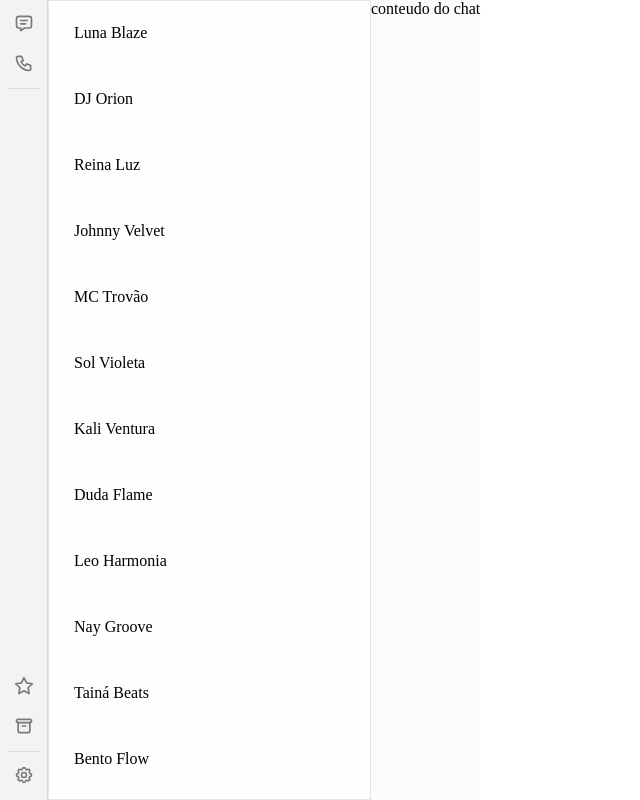
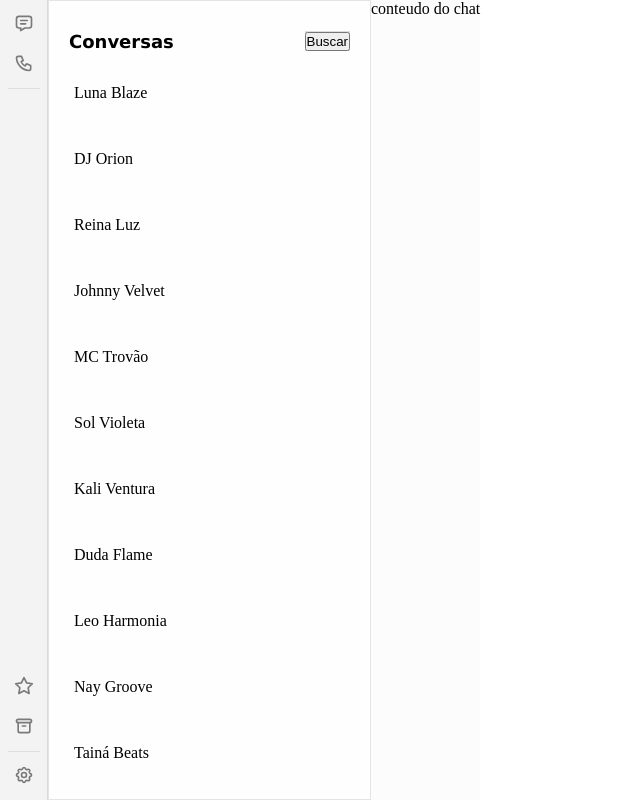
Before and after one commit to saulotarsobc/whatsclone, a Next.js app: page /chats in a window 1280 px wide. Shown: the whole page, without its empty margins (0-640 px from the left). Built offline with nearby package versions, Linux system fonts and the light colour scheme.

Commit message:
"use client";

```diff
--- a/src/app/(private)/archives/page.tsx
+++ b/src/app/(private)/archives/page.tsx
@@ -1,3 +1,4 @@
+"use client";
 import Side from "@/components/AsideContainer";
 import ContentContainer from "@/components/ContentContainer";
 import style from "./page.module.css";
--- a/src/app/(private)/calls/page.tsx
+++ b/src/app/(private)/calls/page.tsx
@@ -1,3 +1,4 @@
+"use client";
 import Side from "@/components/AsideContainer";
 import ContentContainer from "@/components/ContentContainer";
 import style from "./page.module.css";
--- /dev/null
+++ b/src/app/(private)/chats/components/ChatHeader/index.tsx
@@ -0,0 +1,18 @@
+"use client";
+import style from "./style.module.css";
+interface ChatHeaderProps {
+  onSearch: () => void;
+}
+
+const ChatHeader = ({ onSearch }: ChatHeaderProps) => {
+  return (
+    <div className={style.ChatHeader}>
+      <h1>Conversas</h1>
+      <div className={style.actions}>
+        <button onClick={onSearch}>Buscar</button>
+      </div>
+    </div>
+  );
+};
+
+export default ChatHeader;
--- /dev/null
+++ b/src/app/(private)/chats/components/ChatHeader/style.module.css
@@ -0,0 +1,18 @@
+.ChatHeader {
+  font-family: "Lucida Sans", "Lucida Sans Regular", "Lucida Grande",
+    "Lucida Sans Unicode", Geneva, Verdana, sans-serif;
+
+  display: flex;
+  justify-content: space-between;
+  align-items: center;
+  height: 60px;
+  padding: 10px;
+
+  h1 {
+    font-size: 18px;
+  }
+}
+
+.actions {
+  background: #dedede;
+}
--- a/src/components/ChatListItem/index.tsx
+++ b/src/app/(private)/chats/components/ChatListItem/index.tsx
@@ -1,3 +1,4 @@
+"use client";
 import style from "./style.module.css";
 interface ChatListItemProps {
   chat: any;
--- a/src/app/(private)/chats/page.tsx
+++ b/src/app/(private)/chats/page.tsx
@@ -1,13 +1,16 @@
+"use client";
 import { MockChats } from "@/app/mock/MockChats";
 import AsideContainer from "@/components/AsideContainer";
-import ChatListItem from "@/components/ChatListItem";
 import ContentContainer from "@/components/ContentContainer";
+import ChatHeader from "./components/ChatHeader";
+import ChatListItem from "./components/ChatListItem";
 import style from "./page.module.css";
 
 const Page = () => {
   return (
     <main className={style.chats}>
       <AsideContainer>
+        <ChatHeader onSearch={() => {}} />
         <div>
           {MockChats.map((chat) => (
             <ChatListItem key={chat.id} chat={chat} />
--- a/src/app/(private)/favorites/page.tsx
+++ b/src/app/(private)/favorites/page.tsx
@@ -1,3 +1,4 @@
+"use client";
 import Side from "@/components/AsideContainer";
 import ContentContainer from "@/components/ContentContainer";
 import style from "./page.module.css";
```
Also changed, not shown: src/app/(private)/chats/components/ChatListItem/style.module.css (renamed from src/components/ChatListItem/style.module.css).
